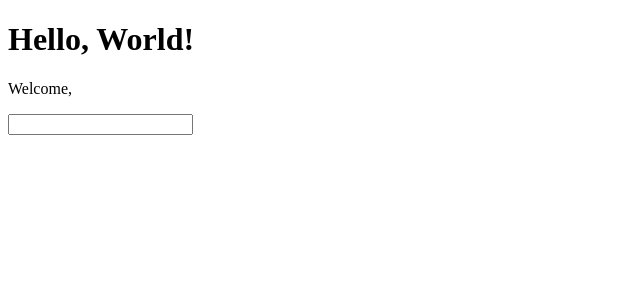
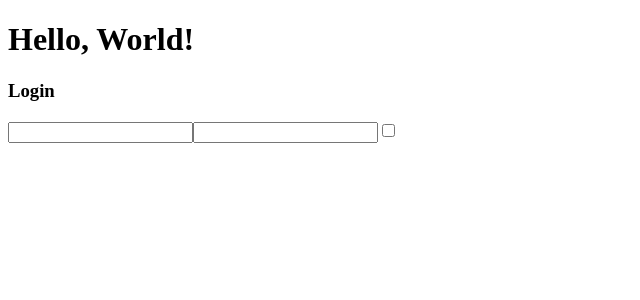
Before and after one commit to l7g/react-exercises, a React (Create React App) app: page / in a window 1280 px wide. Shown: the top 300 px of the page, without its empty margins (0-640 px from the left). Built offline with nearby package versions, Linux system fonts and the light colour scheme.

Commit message:
esercizio completato

```diff
--- a/src/App.js
+++ b/src/App.js
@@ -1,6 +1,7 @@
 import { Hello } from "./Hello";
 import React from "react";
-import { InteractiveWelcome } from "./InteractiveWelcome";
+//import { InteractiveWelcome } from "./InteractiveWelcome";
+import { Login } from "./Login";
 //import { Message } from "./message";
 //import { Welcome } from "./Welcome";
 //import { Counter } from "./Counter";
@@ -11,8 +12,9 @@
         return (
             <div>
                 <Hello/>
+                <Login/>
+                {/* <Message/>
                 <InteractiveWelcome/>
-                {/* <Message/>
                 <Counter/>
                 <ClickTracker/>
                 <Welcome name={<strong>Laurent</strong>} age='20'/> */}
--- /dev/null
+++ b/src/Login.js
@@ -0,0 +1,31 @@
+import React from "react";
+
+export class Login extends React.Component {
+    state = {
+        username: '',
+        password: '',
+        remember: false,
+    }
+
+    handleInput = (event) => {
+        const value = event.target.value;
+        const checked = event.target.checked;
+        const type = event.target.type;
+        const name = event.target.name;
+
+        this.setState({
+            [name]: type === 'checkbox' ? checked : value
+        })
+    }
+
+    render() {
+        return (
+             <div>
+                <h3>Login</h3>
+                <input name="username" type="text" value={this.state.username} onChange={this.handleInput}/>
+                <input name="password" type="password" value={this.state.password} onChange={this.handleInput}/>
+                <input name="remember" type="checkbox" checked={this.state.remember} onChange={this.handleInput}/>
+             </div>
+        );
+    }
+}
```
